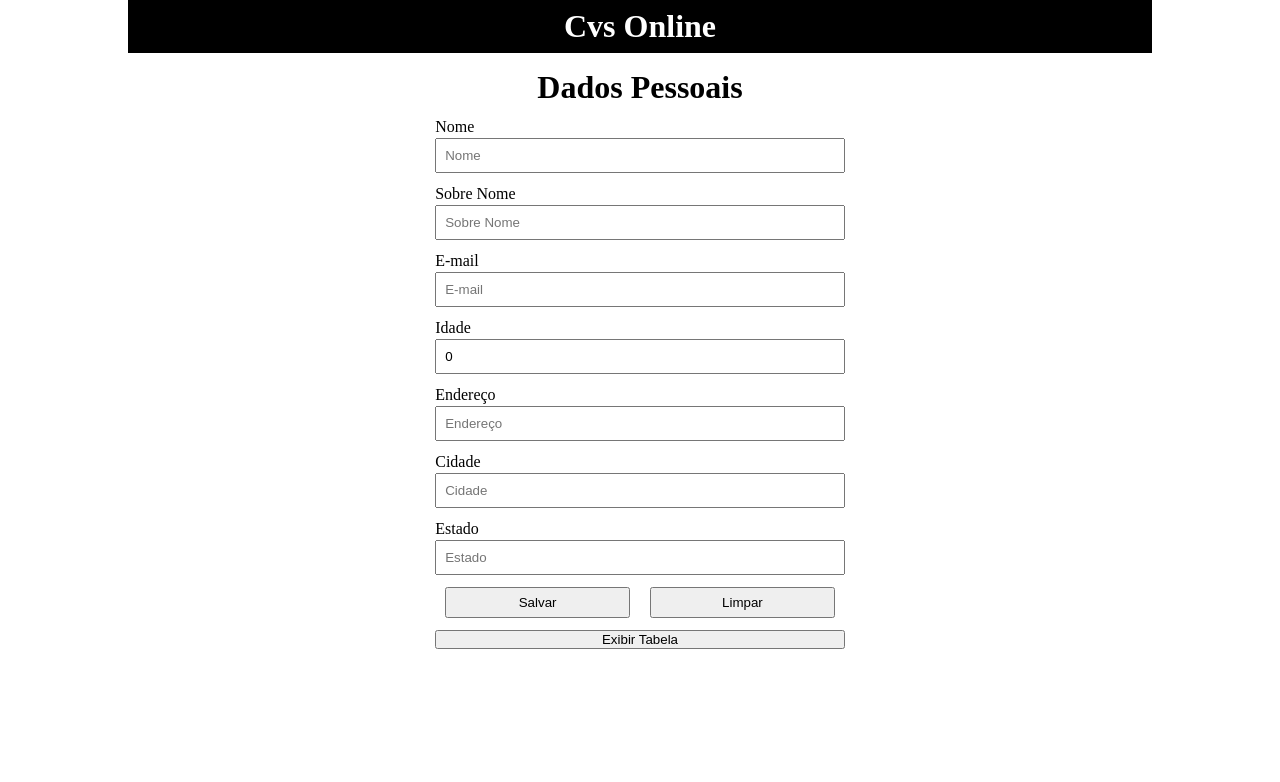
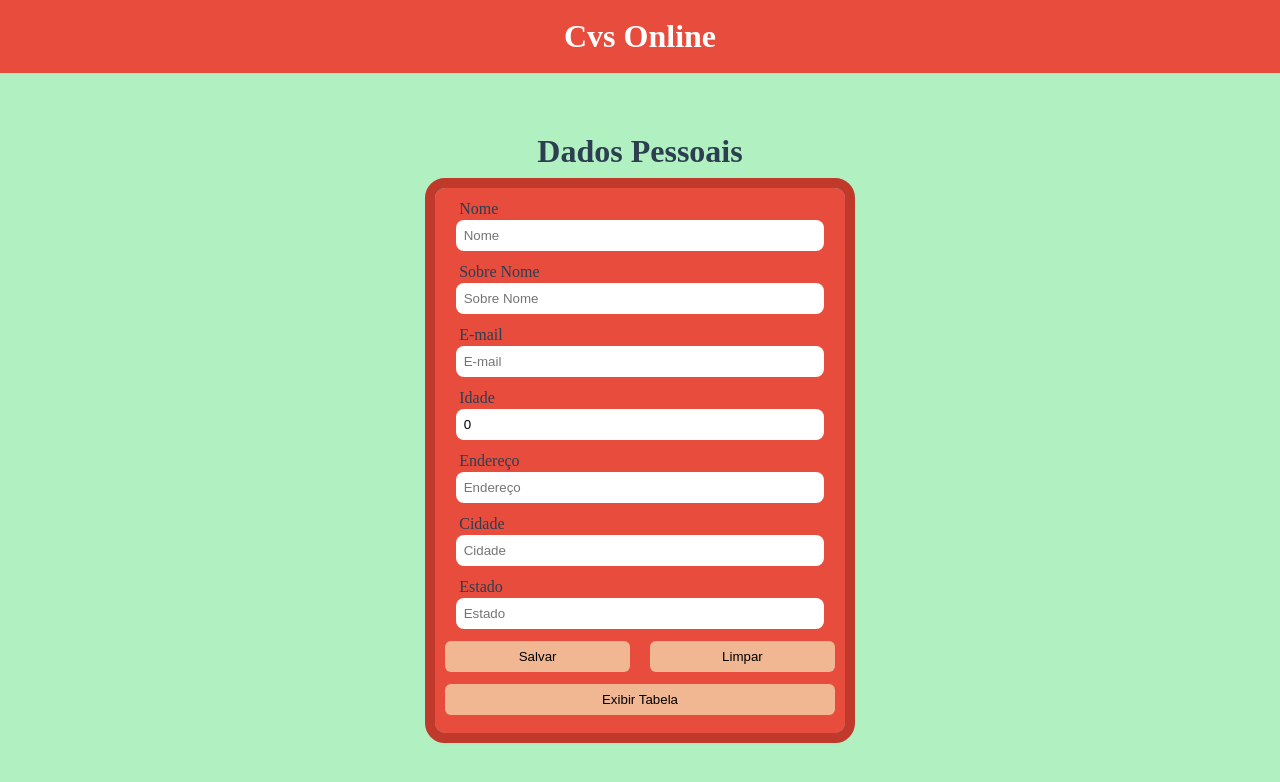
Before and after one commit to Jean-Carllo-Roseti/NFrontFullStackCliente, a React (Create React App) app: page / in a window 1280 px wide. Shown: the top 782 px of the page. Built offline with nearby package versions, Linux system fonts and the light colour scheme; no server answers.

Commit message:
layout finalizado, resta a produção de testes.

```diff
--- a/package.json
+++ b/package.json
@@ -13,6 +13,7 @@
     "@typescript-eslint/eslint-plugin": "^8.5.0",
     "react": "^18.3.1",
     "react-dom": "^18.3.1",
+    "react-icons": "^5.3.0",
     "react-scripts": "5.0.1",
     "styled-components": "^6.1.13",
     "typescript": "^4.9.5",
--- a/src/components/EditForm/index.tsx
+++ b/src/components/EditForm/index.tsx
@@ -1,6 +1,7 @@
 import React, { useState } from 'react'
 import { Cliente } from '../../types/index'
 import { ContentForm, ContentButton } from '../FormCadastro/style'
+import { Botoes } from '../FormCadastro/style'
 
 const EditForm: React.FC<{
   cliente: Cliente
@@ -23,7 +24,7 @@ const EditForm: React.FC<{
   }
 
   return (
-    <ContentForm>
+    <ContentForm style={{ paddingBottom: '18px' }}>
       <form onSubmit={handleSubmit}>
         <label htmlFor="nome">Nome</label>
         <input
@@ -75,10 +76,10 @@ const EditForm: React.FC<{
           onChange={onChange}
         />
         <ContentButton>
-          <button type="submit">Salvar</button>
-          <button type="button" onClick={onCancel}>
+          <Botoes type="submit">Salvar</Botoes>
+          <Botoes type="button" onClick={onCancel}>
             Cancelar
-          </button>
+          </Botoes>
         </ContentButton>
       </form>
     </ContentForm>
--- a/src/components/FormCadastro/index.tsx
+++ b/src/components/FormCadastro/index.tsx
@@ -1,5 +1,5 @@
 import React, { useState } from 'react'
-import { ContentButton, ContentForm } from './style'
+import { BotaoExibir, Botoes, ContentButton, ContentForm } from './style'
 import useClientes from '../../hooks/useClientes'
 import { Cliente } from '../../types'
 import TabelaConsulta from '../TabelaConsulta'
@@ -63,7 +63,6 @@ const FormCadastro = () => {
   }
 
   return (
-    <>
     <ContentForm>
       <header>
         <h1>Dados Pessoais</h1>
@@ -142,8 +141,8 @@ const FormCadastro = () => {
             required
           />
           <ContentButton>
-              <button type="submit">Salvar</button>
-              <button
+            <Botoes type="submit">Salvar</Botoes>
+            <Botoes
               type="button"
               onClick={() =>
                 setCliente({
@@ -159,15 +158,18 @@ const FormCadastro = () => {
               }
             >
               Limpar
-              </button>
+            </Botoes>
           </ContentButton>
-            <button type="button" onClick={handleToggeTabela}>
+          <BotaoExibir
+            className="exibir"
+            type="button"
+            onClick={handleToggeTabela}
+          >
             Exibir Tabela
-            </button>
+          </BotaoExibir>
         </form>
       )}
     </ContentForm>
-    </>
   )
 }
 
--- a/src/components/FormCadastro/style.ts
+++ b/src/components/FormCadastro/style.ts
@@ -2,34 +2,62 @@ import styled from 'styled-components'
 
 export const ContentForm = styled.div`
   margin: 0 auto;
+  max-width: 1024px;
+  width: 100%;
+  margin-top: 60px;
 
   h1 {
     text-align: center;
+    margin-bottom: 18px;
+    color: #2c3e50;
   }
 
   form {
+    background-color: #e74c3c;
     margin: 0 auto;
     width: 40%;
     display: flex;
     flex-direction: column;
+    border-radius: 10px;
+    border: none; /* Remove a borda */
+    outline: 10px solid #c0392b; /* Use o outline para criar a borda */
+    box-shadow: 0 4px 8px rgba(0, 0, 0, 0.3);
   }
 
   label {
-    margin: 12px 2px 2px 0;
+    margin: 12px 2px 2px 24px;
+    color: #2c3e50;
   }
 
   input {
     padding: 8px;
+    width: 90%;
+    margin: 0 auto;
+    border-radius: 8px;
+    border: none;
   }
 `
 export const ContentButton = styled.div`
   display: flex;
   justify-content: space-around;
-
-  button {
-    width: 45%;
-    padding: 6px;
-    margin: 12px 0;
-    cursor: pointer;
+`
+export const Botoes = styled.button`
+  background-color: #f1b692;
+  width: 45%;
+  padding: 8px;
+  margin: 12px 0;
+  cursor: pointer;
+  border-radius: 6px;
+  border: none;
+  transition: background-color 0.2s ease-in-out;
+  &:hover {
+    background-color: #e67e22;
+    color: #e9ded6;
   }
 `
+
+export const BotaoExibir = styled(Botoes)`
+  width: 95%;
+  margin: 0 auto;
+  margin-bottom: 18px;
+`
--- a/src/components/Header/style.ts
+++ b/src/components/Header/style.ts
@@ -1,10 +1,10 @@
 import styled from 'styled-components'
 
 export const HeaderBar = styled.header`
-  background-color: #000;
+  background-color: #e74c3c;
   color: #fff;
   display: flex;
   justify-content: center;
-  padding: 8px;
+  padding: 18px;
   margin-bottom: 16px;
 `
--- a/src/components/TabelaConsulta/index.tsx
+++ b/src/components/TabelaConsulta/index.tsx
@@ -1,8 +1,10 @@
 import React, { useState } from 'react'
-import { ContentTabela } from './style'
+import { BotoesAjuste, ContentTabela, TableButton } from './style'
 import useClientes from '../../hooks/useClientes'
 import EditForm from '../EditForm'
 import { Cliente } from '../../types'
+import { FaTrash } from 'react-icons/fa'
+import { FaPen } from 'react-icons/fa'
 
 interface TabelaConsultaProps {
   onBack: () => void
@@ -30,10 +32,15 @@ const TabelaConsulta: React.FC<TabelaConsultaProps> = ({ onBack }) => {
   }
 
   return (
-    <ContentTabela>
-      <button onClick={onBack} title="fechar tabela">
+    <>
+      <BotoesAjuste onClick={onBack} title="fechar tabela">
         tela de cadastro
-      </button>
+      </BotoesAjuste>
+      <ContentTabela
+        style={{
+          backgroundColor: editandoCliente ? 'transparent' : '#9e9e9ead'
+        }}
+      >
         {editandoCliente ? (
           <EditForm
             cliente={editandoCliente}
@@ -67,17 +74,33 @@ const TabelaConsulta: React.FC<TabelaConsultaProps> = ({ onBack }) => {
                   <td>{cliente.cidade}</td>
                   <td>{cliente.estado}</td>
                   <td>
-                  <button
+                    <TableButton
                       onClick={() => removeCliente(cliente.id)}
                       title="remover cadastro"
+                      style={{
+                        background: 'none',
+                        border: 'none',
+                        cursor: 'pointer',
+                        color: '#d65547', // Cor do ícone
+                        fontSize: '20px' // Tamanho do ícone
+                      }}
+                      aria-label="Delete"
                     >
-                    X
-                  </button>
+                      <FaTrash />
+                    </TableButton>
                     <button
                       onClick={() => handleEdit(cliente)}
                       title="alterar cadastro"
+                      style={{
+                        background: 'none',
+                        border: 'none',
+                        cursor: 'pointer',
+                        color: '#39435a', // Cor do ícone
+                        fontSize: '20px' // Tamanho do ícone
+                      }}
+                      aria-label="Edit"
                     >
-                    E
+                      <FaPen />
                     </button>
                   </td>
                 </tr>
@@ -86,6 +109,7 @@ const TabelaConsulta: React.FC<TabelaConsultaProps> = ({ onBack }) => {
           </table>
         )}
       </ContentTabela>
+    </>
   )
 }
 
--- a/src/components/TabelaConsulta/style.ts
+++ b/src/components/TabelaConsulta/style.ts
@@ -1,30 +1,21 @@
 import styled from 'styled-components'
-
-// export const ContentTabela = styled.div`
-//   margin: 0 auto;
-//   background-color: #ddd;
-//   margin-top: 18px;
-
-//   table {
-//     width: 100%;
-
-//   }
-// `
+import { Botoes } from '../FormCadastro/style'
 
 export const ContentTabela = styled.div`
   margin: 20px;
-  // overflow-x: auto; /* Permite rolar horizontalmente se necessário */
+  overflow-x: auto;
+  background-color: #9e9e9ead;
 
   table {
     width: 100%;
-    border-collapse: collapse; /* Remove espaços entre as células */
+    border-collapse: collapse;
   }
 
   th,
   td {
     border: 1px solid #ddd;
     padding: 8px;
-    text-align: center; /* Centraliza o texto horizontalmente */
+    text-align: center;
   }
 
   th {
@@ -36,10 +27,20 @@ export const ContentTabela = styled.div`
   }
 
   tr:hover {
-    background-color: #f1f1f1;
-  }
-
-  button {
-    margin: 0 4px 0 0;
+    border: 2px solid #000;
   }
 `
+export const TableButton = styled.button`
+  padding: 2px;
+  margin: 0 4px 0 0;
+  cursor: pointer;
+  background-color: red;
+`
+export const BotoesAjuste = styled(Botoes)`
+  margin-left: 20px;
+  width: 20%;
+
+  &: hover {
+    background-color: #e74c3c;
+  }
+`
--- a/src/styles.ts
+++ b/src/styles.ts
@@ -7,8 +7,8 @@ export const GlobalCss = createGlobalStyle`
   box-sizing: border-box;
 }
   body {
-    max-width: 1024px;
     width: 100%;
     margin: 0 auto;
+    background-color: #b1f0c1;
   }
 `
```
Also changed, not shown: 1 other file (tests, documents, lock files or other folders). Lines whose indentation alone changed are shown as unchanged.
